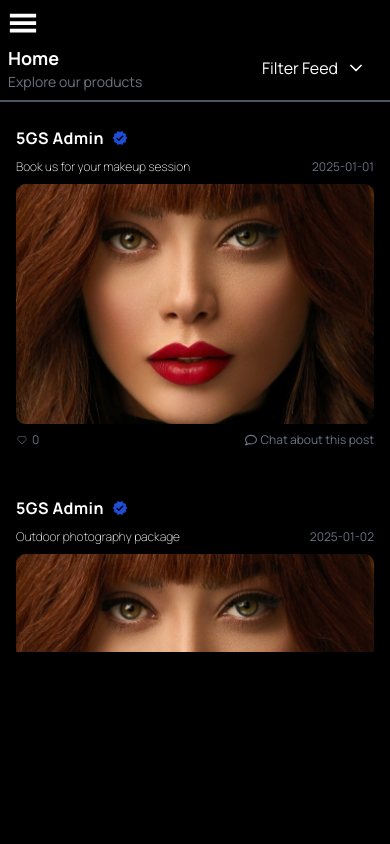
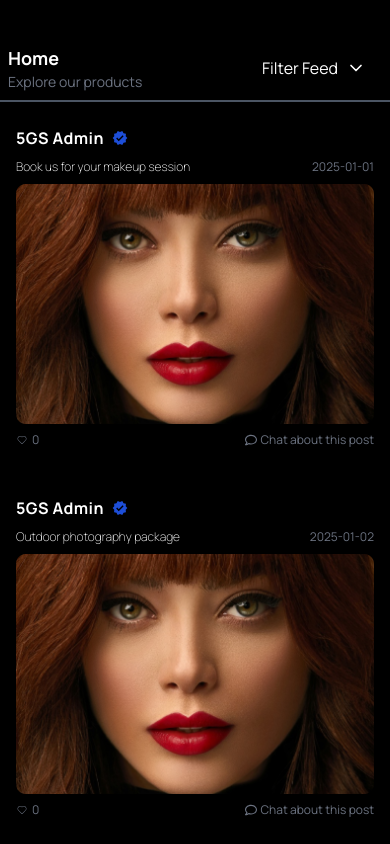
Before and after one commit to AboloreDev/5gs, a Next.js app: page /dashboard/home in a window 390 px wide. Built offline with nearby package versions, Linux system fonts and the light colour scheme.

Commit message:
Final Changes

```diff
--- a/src/app/dashboard/appointment/page.js
+++ b/src/app/dashboard/appointment/page.js
@@ -6,13 +6,13 @@ const Appointment = () => {
   return (
     <div className="h-screen overflow-y-auto">
       {/* Header Section */}
-      <div className="border-b-2 py-2 px-4 mt-10 bg-black sticky">
+      <div className="border-b-2 py-2 px-4 mt-10 bg-black">
         <h1 className=" font-bold text-white text-lg">Appointment</h1>
         <p className="text-gray-500 text-sm">Visit us at our office</p>
       </div>
 
       {/* Main Layout */}
-      <div className="p-1 sm:p-4 flex flex-col xl:grid xl:grid-cols-[auto_400px] gap-4 h-[600px] md:h-screen overflow-y-auto">
+      <div className="p-1 sm:p-4 flex flex-col xl:grid xl:grid-cols-[auto_400px] gap-4 h-[650px] md:h-screen overflow-y-auto">
         {/* Content Section */}
         <AppointmentContent />
 
--- a/src/app/dashboard/home/HomeContent.js
+++ b/src/app/dashboard/home/HomeContent.js
@@ -43,7 +43,7 @@ const HomeContent = ({ post }) => {
     isPostVisible && (
       <div
         ref={contentRef}
-        className="flex flex-col gap-2 px-2 py-6 md:px-10 md:py-8 bg-black rounded-lg w-full h-auto overflow-y-auto"
+        className="flex flex-col gap-2 px-2 py-6 md:px-10 md:py-8 bg-black rounded-lg w-full overflow-y-auto"
       >
         {/* Post Author */}
         <h1 className="font-bold text-base md:text-lg flex items-center gap-2 tracking-wide">
--- a/src/app/dashboard/home/page.js
+++ b/src/app/dashboard/home/page.js
@@ -13,11 +13,11 @@ export default function HomePage() {
   const filteredPosts = filterPosts();
 
   return (
-    <div className="text-white  h-screen overflow-y-auto">
+    <div className="text-white">
       {/* Desktop Layout (1024px and above) */}
       <div className="hidden lg:grid lg:grid-cols-[auto_350px] p-2">
         {/* Posts */}
-        <div className="overflow-y-auto overflow-hidden h-[800px]">
+        <div className="h-screen">
           <div className="border-b-2 border-gray-600 py-2 px-2">
             <h1 className="text-lg font-bold">Home</h1>
             <p className="text-gray-500 text-sm">Explore our products</p>
@@ -33,7 +33,7 @@ export default function HomePage() {
       </div>
 
       {/* Tablet & Mobile Layout (1024px and below) */}
-      <div className="lg:hidden py-1 md:h-screen overflow-y-auto  w-screen md:w-full">
+      <div className="lg:hidden py-1 h-screen  w-screen md:w-full">
         {/* Header Section */}
         <div className="border-b-2 border-gray-600 py-2 px-2 sticky top-0 bg-black flex items-center justify-between mt-8">
           {/* Home Title */}
@@ -64,7 +64,7 @@ export default function HomePage() {
         )}
 
         {/* Posts Section */}
-        <div className="overflow-y-auto overflow-hidden h-[550px] px-2">
+        <div className="overflow-y-auto h-screen px-2">
           {filteredPosts.map((post, index) => (
             <HomeContent post={post} key={index} />
           ))}
--- a/src/app/dashboard/layout.js
+++ b/src/app/dashboard/layout.js
@@ -8,12 +8,10 @@ export default function DashboardLayout({ children }) {
   const [isOpen, setIsOpen] = useState(true);
   const [isMobile, setIsMobile] = useState(false);
 
-  // Function to toggle sidebar open/close
   const toggleSidebar = () => {
     setIsOpen(!isOpen);
   };
 
-  // Handle resizing to determine if it's mobile
   useEffect(() => {
     const handleResize = () => {
       setIsMobile(window.innerWidth <= 768);
@@ -24,40 +22,31 @@ export default function DashboardLayout({ children }) {
   }, []);
 
   return (
-    <>
-      {/* Layout for Desktop */}
+    <div className="min-h-screen bg-black">
       {!isMobile && (
         <div
-          className={`min-h-screen lg:fixed w-full bg-black grid ${
+          className={`min-h-screen grid ${
             isOpen ? "grid-cols-[250px_auto]" : "grid-cols-[80px_auto]"
-          } px-2 gap-3 overflow-hidden`}
+          }`}
         >
           <div className="border-r-2">
-            <Sidebar
-              isOpen={isOpen}
-              toggleSidebar={toggleSidebar}
-              isMobile={isMobile}
-            />
+            <Sidebar isOpen={isOpen} toggleSidebar={toggleSidebar} />
           </div>
-          <ClientProvider>{children}</ClientProvider>
+          <div className="overflow-y-auto">
+            <ClientProvider>{children}</ClientProvider>
+          </div>
         </div>
       )}
-
-      {/* Mobile Sidebar */}
       {isMobile && (
-        <div className=" overflow-y-auto bg-black ">
-          <div className="z-40 fixed top-0">
-            <Sidebar
-              isOpen={isOpen}
-              toggleSidebar={toggleSidebar}
-              isMobile={isMobile}
-            />
+        <div className="bg-black relative">
+          <div className="z-40 absolute top-0">
+            <Sidebar isOpen={isOpen} toggleSidebar={toggleSidebar} />
           </div>
-          <main>
+          <main className=" overflow-y-auto">
             <ClientProvider>{children}</ClientProvider>
           </main>
         </div>
       )}
-    </>
+    </div>
   );
 }
```
